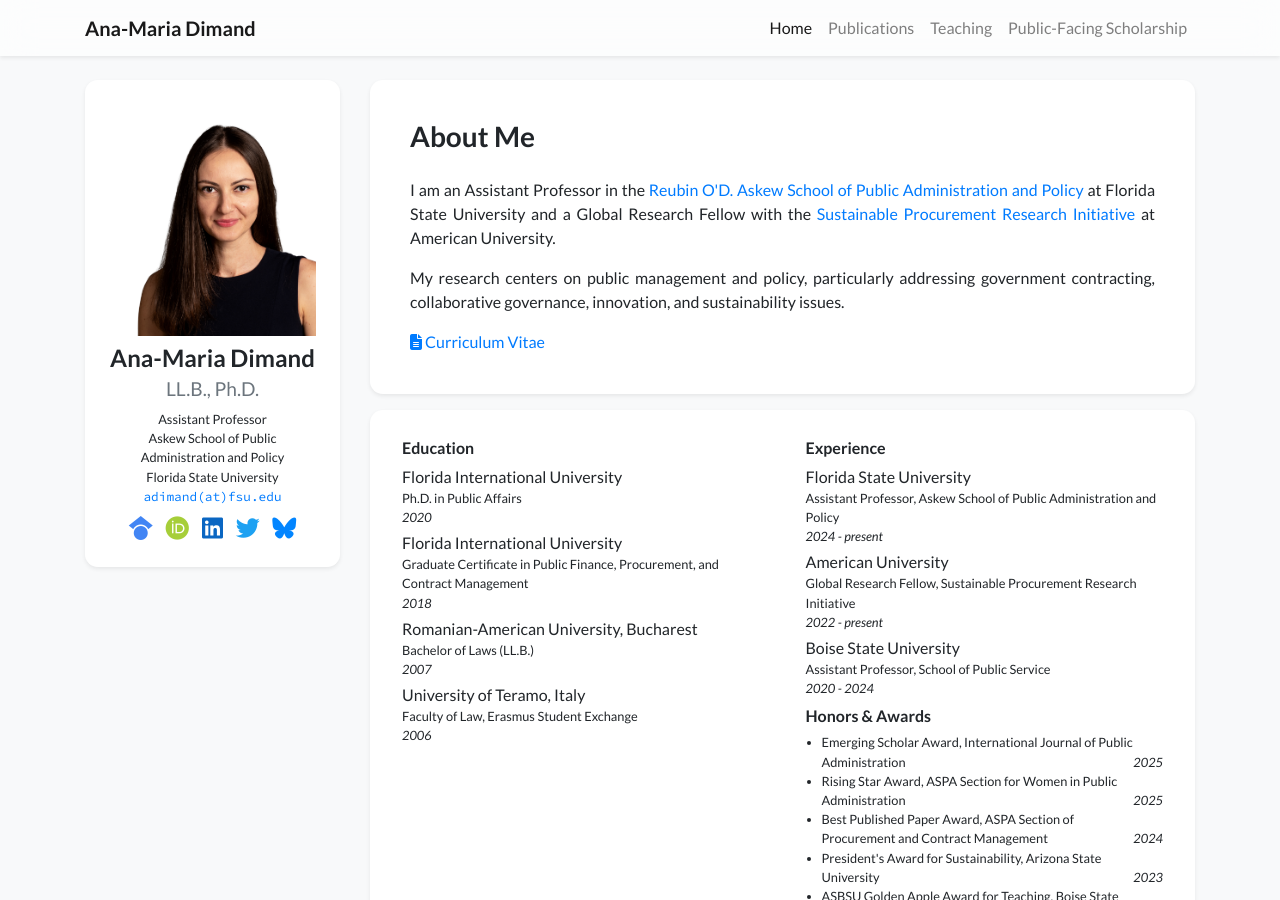
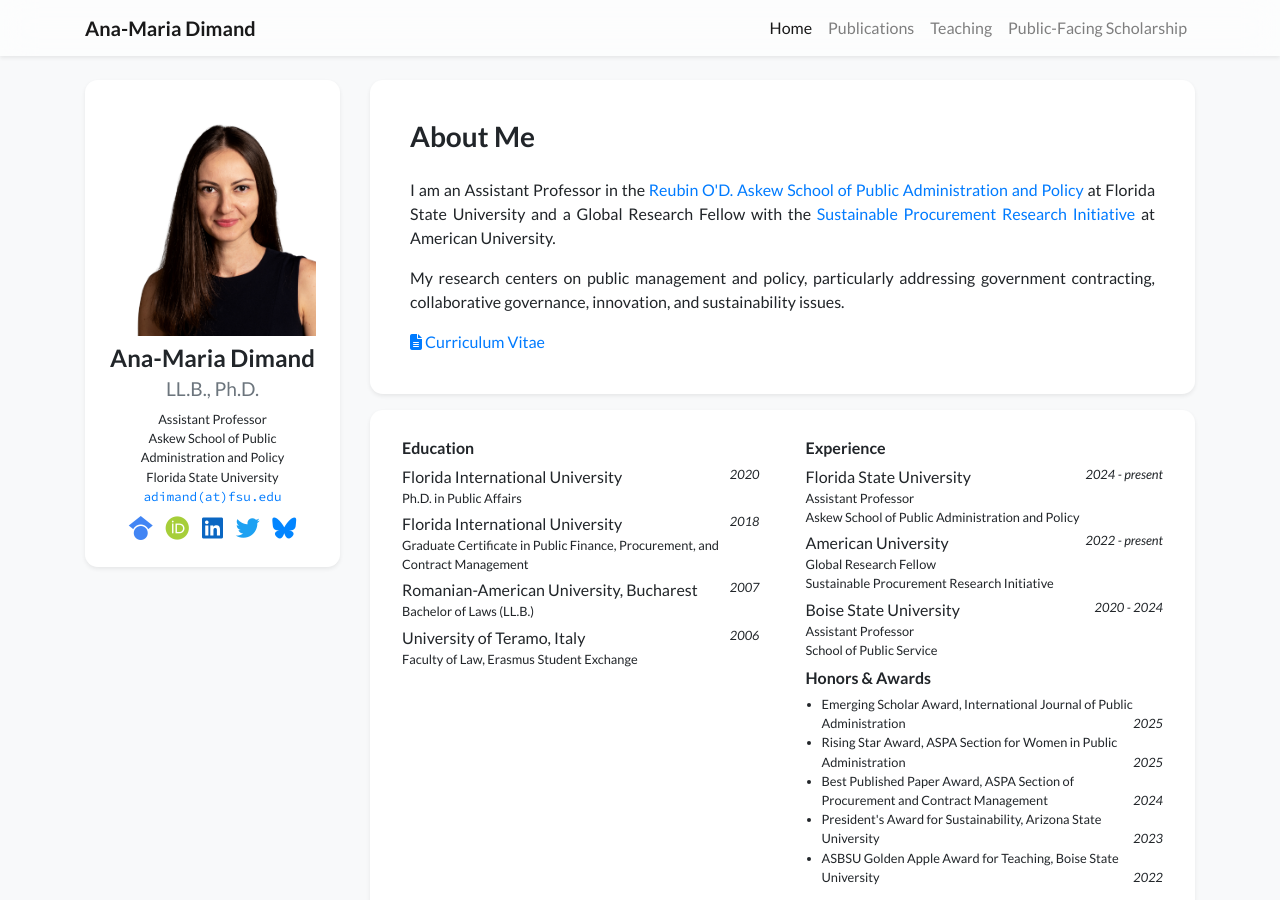
Before and after one commit to anamariadimand/anamariadimand.github.io, a Jekyll site: the page built from index.html, in a window 1280 px wide and 900 px high. Built offline with Jekyll 4.4.1, drawn with Linux system fonts in a browser that asks for light colours; nearby versions of some CDN libraries; a style sheet for code colours, icons or effects is not loaded.

Commit message:
Put date beside institution; role title and affiliation on separate lines
Co-Authored-By: Claude Opus 4.8 <noreply@anthropic.com>

```diff
--- a/_includes/widgets/experience_card.html
+++ b/_includes/widgets/experience_card.html
@@ -12,9 +12,11 @@
                                 <li class="media mb-1">
                                     {% if item.logo %}<img src="{{ item.logo | relative_url }}" alt="{{ item.name }}" style="width: 18px;" class="mr-1 mt-1">{% endif %}
                                     <div class="media-body">
-                                        <div>{{ item.name }}</div>
+                                        <div class="d-flex">
+                                            <div>{{ item.name }}</div>
+                                            <div class="ml-auto pl-2 no-break small"><em>{{ item.date }}</em></div>
+                                        </div>
                                         <div class="small">{{ item.position }}</div>
-                                        <div class="small"><em>{{ item.date }}</em></div>
                                     </div>
                                 </li>
                                 {% endfor %}
@@ -32,9 +34,11 @@
                                 <li class="media mb-1">
                                     {% if item.logo %}<img src="{{ item.logo | relative_url }}" alt="{{ item.name }}" style="width: 18px;" class="mr-1 mt-1">{% endif %}
                                     <div class="media-body">
-                                        <div>{{ item.name }}</div>
+                                        <div class="d-flex">
+                                            <div>{{ item.name }}</div>
+                                            <div class="ml-auto pl-2 no-break small"><em>{{ item.date }}</em></div>
+                                        </div>
                                         <div class="small">{{ item.position }}</div>
-                                        <div class="small"><em>{{ item.date }}</em></div>
                                     </div>
                                 </li>
                                 {% endfor %}
```
Also changed, not shown: _data/profile.yml (+9 -3 lines).
